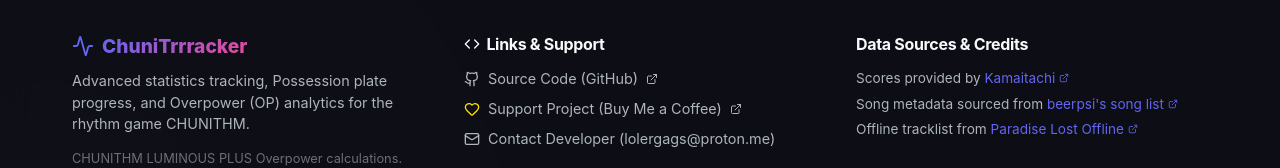
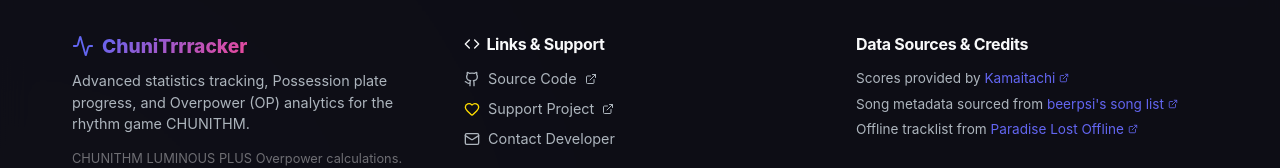
Before and after one commit to Lolergags/ChuniTrrracker, a React (Vite) app: page /admin in a window 1280 px wide. Shown: the part 577-745 px from the top of the page. Built offline with nearby package versions, Linux system fonts and the light colour scheme; no server answers.

Commit message:
style: Clean up link labels in Footer by removing parenthetical text

```diff
--- a/src/components/Footer.tsx
+++ b/src/components/Footer.tsx
@@ -53,7 +53,7 @@
                   <svg width="16" height="16" viewBox="0 0 24 24" fill="none" stroke="currentColor" strokeWidth="2" strokeLinecap="round" strokeLinejoin="round">
                     <path d="M15 22v-4a4.8 4.8 0 0 0-1-3.5c3 0 6-2 6-5.5.08-1.25-.27-2.48-1-3.5.28-1.15.28-2.35 0-3.5 0 0-1 0-3 1.5-2.64-.5-5.36-.5-8 0C6 2 5 2 5 2c-.3 1.15-.3 2.35 0 3.5A5.403 5.403 0 0 0 4 9c0 3.5 3 5.5 6 5.5-.39.49-.68 1.05-.85 1.65-.17.6-.22 1.23-.15 1.85v4"></path>
                     <path d="M9 18c-4.51 2-5-2-7-2"></path>
-                  </svg> Source Code (GitHub) <ExternalLink size={12} />
+                  </svg> Source Code <ExternalLink size={12} />
                 </a>
               </li>
               <li>
@@ -65,7 +65,7 @@
                   onMouseEnter={(e) => e.currentTarget.style.color = '#ffdd00'}
                   onMouseLeave={(e) => e.currentTarget.style.color = 'var(--text-secondary)'}
                 >
-                  <Heart size={16} style={{ color: '#ffdd00' }} /> Support Project (Buy Me a Coffee) <ExternalLink size={12} />
+                  <Heart size={16} style={{ color: '#ffdd00' }} /> Support Project <ExternalLink size={12} />
                 </a>
               </li>
               <li>
@@ -75,7 +75,7 @@
                   onMouseEnter={(e) => e.currentTarget.style.color = 'var(--accent-primary)'}
                   onMouseLeave={(e) => e.currentTarget.style.color = 'var(--text-secondary)'}
                 >
-                  <Mail size={16} /> Contact Developer (lolergags@proton.me)
+                  <Mail size={16} /> Contact Developer
                 </a>
               </li>
             </ul>
```
